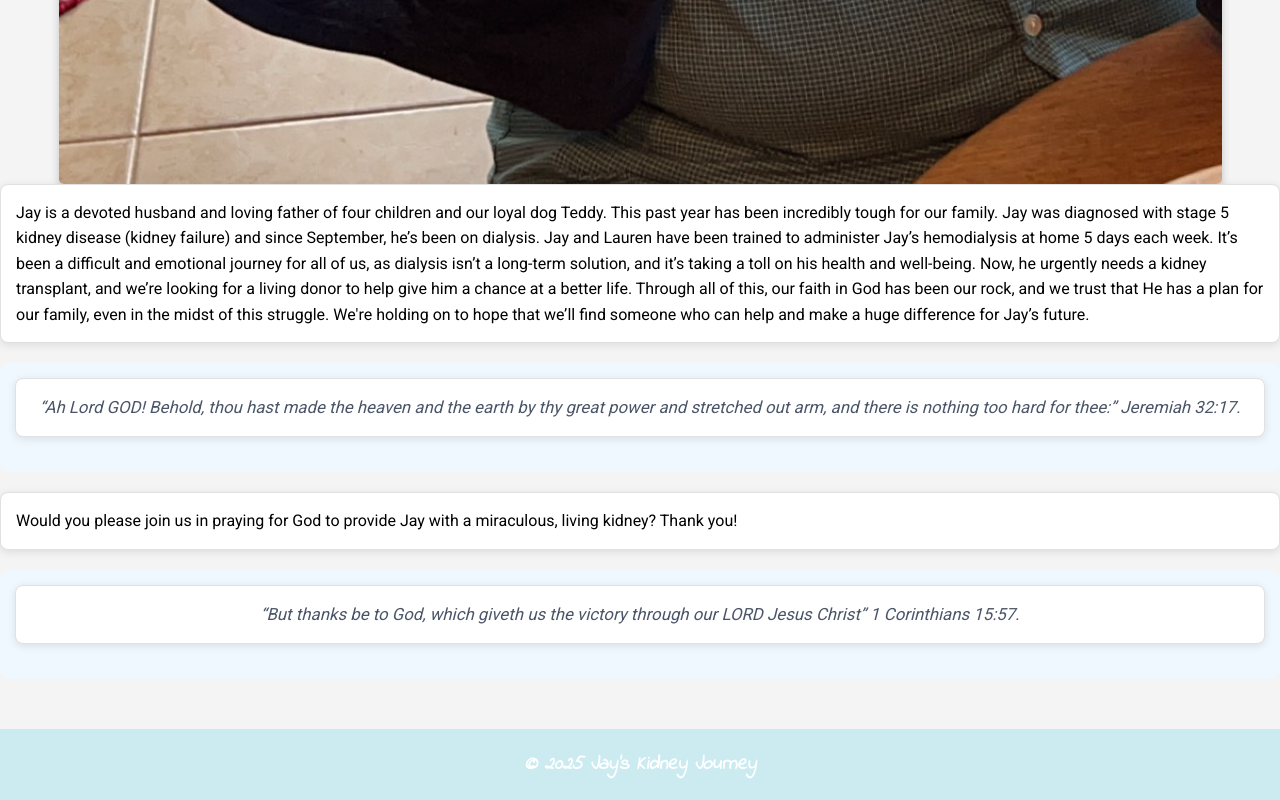
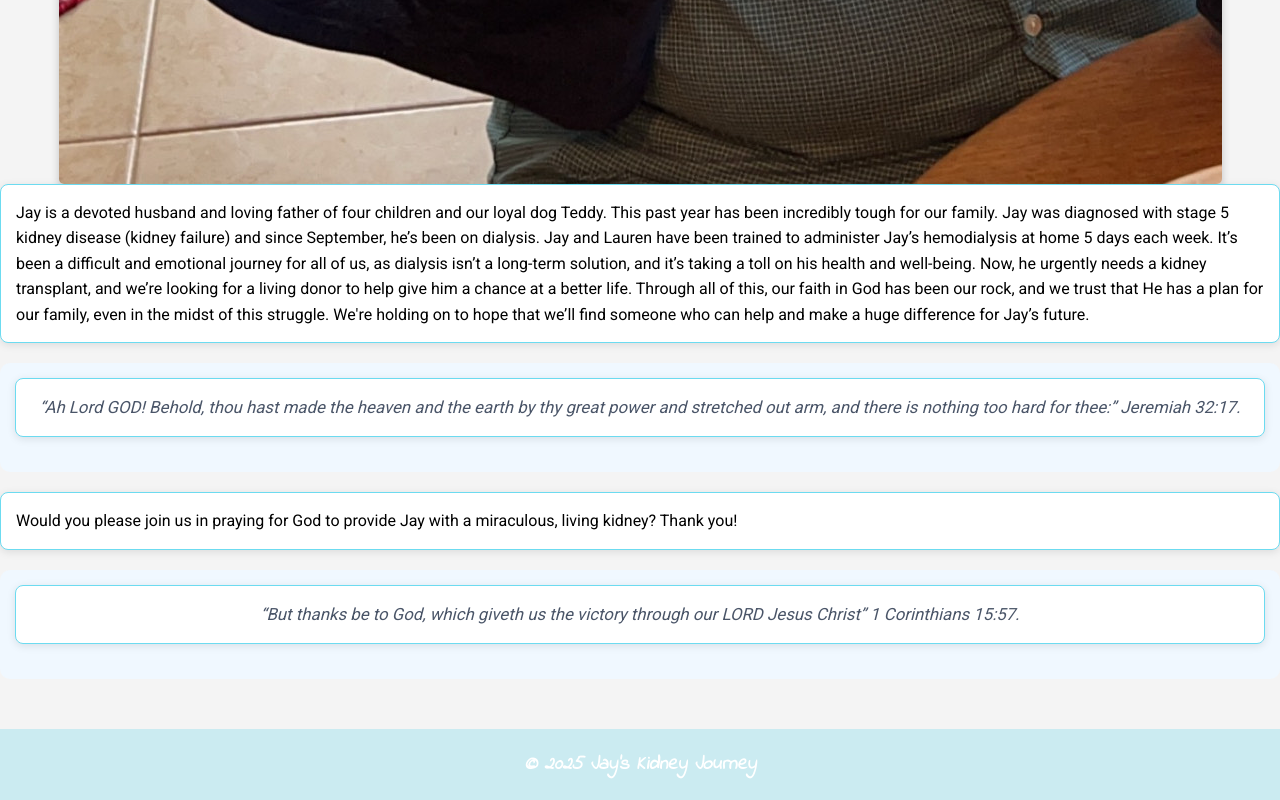
Before and after one commit to hannahrb03/jaybockischkidney, a plain HTML site: page docs/about.html in a window 1280 px wide. Shown: the part 5223-6023 px from the top of the page. Drawn offline with Linux system fonts and the light colour scheme.

Commit message:
Update styles.css

```diff
--- a/docs/styles.css
+++ b/docs/styles.css
@@ -89,7 +89,7 @@ footer p {
 /* Add a White Box with Padding and Shadow for All Paragraphs in Main Text Sections, Except Bible Verse */
 .story p, .donor-info p {
     background-color: #fff;
-    border: 1px solid #e1e1e1; /* Light border */
+    border: 1px solid #6cdbf0; /* Light border */
     box-shadow: 0 2px 8px rgba(0, 0, 0, 0.1); /* Slight shadow */
     padding: 15px;
     margin-bottom: 20px;
```
